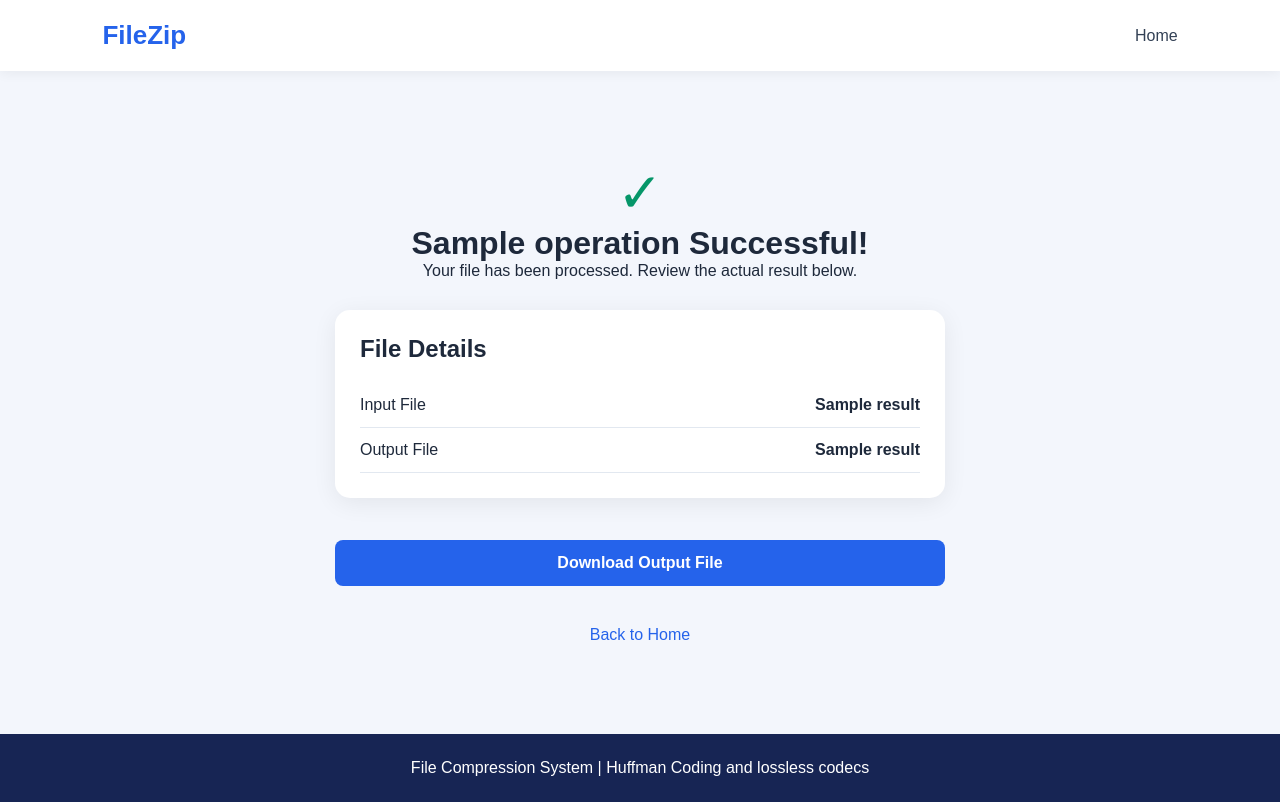
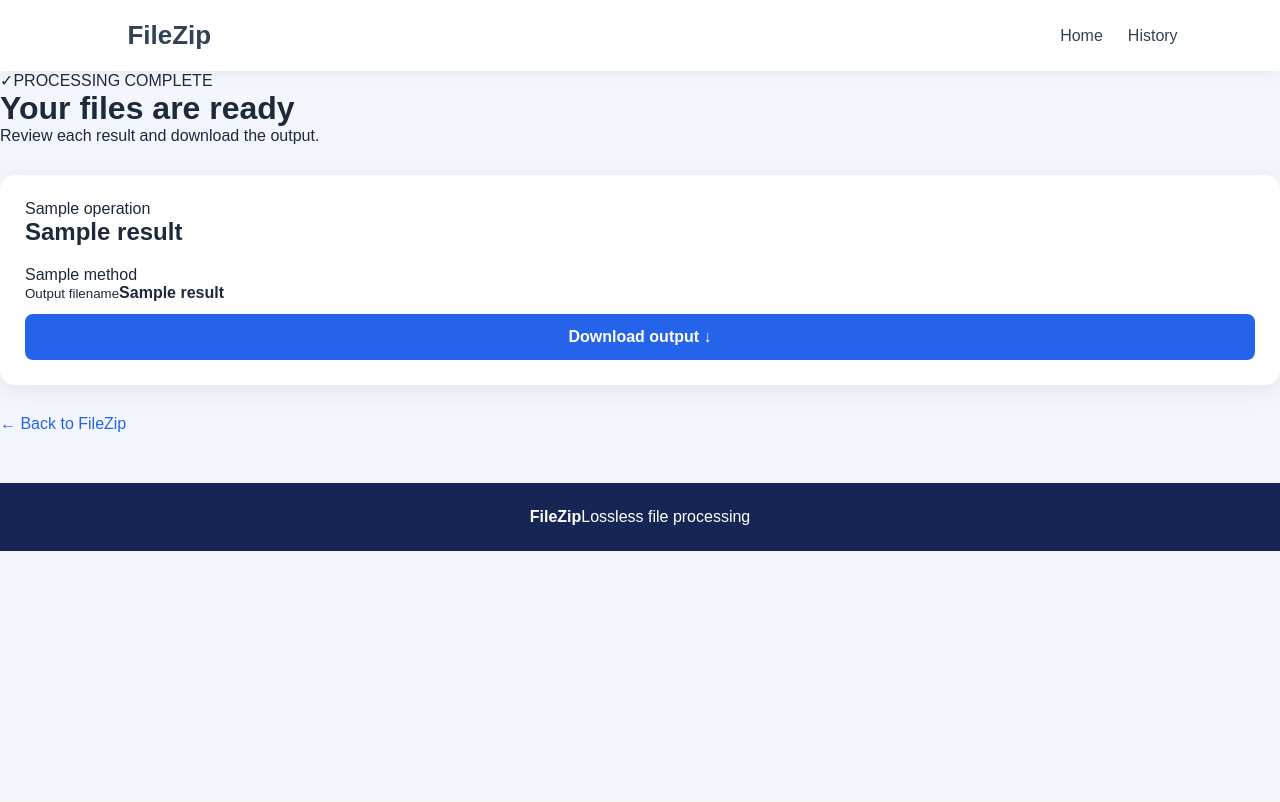
Before and after one commit to bhaskarballa204/File-Compression-System, a Flask app: template templates/result.html in a window 1280 px wide. After the commit the page ends 551 px from the top, so only its background shows below. Run offline with Flask 3, Linux system fonts and the light colour scheme; the template is opened without the code that fills it: most values are stand-ins (such as "Sample title", 1, 10 or a date in 2020).

Commit message:
Show detailed results for multiple processed files

```diff
--- a/templates/result.html
+++ b/templates/result.html
@@ -1,43 +1,31 @@
 <!DOCTYPE html>
 <html lang="en">
 <head>
-    <meta charset="UTF-8">
-    <meta name="viewport" content="width=device-width, initial-scale=1.0">
-    <title>Processing Result</title>
-    <link rel="stylesheet" href="{{ url_for('static', filename='css/style.css') }}">
+    <meta charset="UTF-8"><meta name="viewport" content="width=device-width, initial-scale=1.0">
+    <title>FileZip | Results</title><link rel="stylesheet" href="{{ url_for('static', filename='css/style.css') }}">
 </head>
 <body>
-    <header class="header"><div class="logo">FileZip</div><a href="/">Home</a></header>
-    <main class="result-container">
-        <div class="success-icon">✓</div>
-        <h1>{{ result.operation }} Successful!</h1>
-        <p>Your file has been processed. Review the actual result below.</p>
-        <div class="result-card">
-            <h2>File Details</h2>
-            <div class="detail"><span>Input File</span><strong>{{ result.original_name }}</strong></div>
-            <div class="detail"><span>Output File</span><strong>{{ result.output_name }}</strong></div>
-            {% if result.operation == "Compression" %}
-                <div class="detail"><span>Original Size</span><strong>{{ result.original_size }} bytes</strong></div>
-                <div class="detail"><span>Compressed Size</span><strong>{{ result.compressed_size }} bytes</strong></div>
-                <div class="detail"><span>Space Saved</span><strong>{{ result.saved_bytes }} bytes</strong></div>
-                <div class="detail highlight"><span>Actual Reduction</span><strong>{{ result.saving_percentage }}%</strong></div>
-                <div class="detail"><span>Requested Target</span><strong>{{ result.target_size }} bytes</strong></div>
-                <div class="detail"><span>Compression effort</span><strong>{{ result.compression_level }}</strong></div>
-                <div class="target-message {% if not result.target_met %}warning{% endif %}">
-                    {% if result.target_met %}
-                        The selected output-size target was achieved.
-                    {% else %}
-                        The requested target could not be reached with lossless compression. The closest smallest valid file is provided.
-                    {% endif %}
-                </div>
-                {% if result.saving_percentage <= 0 %}
-                    <p class="note">This file did not become smaller. Some file formats already contain compression.</p>
-                {% endif %}
-            {% endif %}
-        </div>
-        <a href="{{ result.download_url }}" class="btn download-btn">Download Output File</a>
-        <a href="/" class="back-link">Back to Home</a>
-    </main>
-    <footer><p>File Compression System | Huffman Coding and lossless codecs</p></footer>
-</body>
-</html>
+<header class="header"><a class="logo" href="/">FileZip</a><nav><a href="/">Home</a><a href="/history">History</a></nav></header>
+<main class="container result-page">
+    <div class="result-heading"><span class="success-mark">✓</span><span class="section-kicker">PROCESSING COMPLETE</span><h1>Your files are ready</h1><p>Review each result and download the output.</p></div>
+    {% if errors %}<div class="alert error">{% for error in errors %}<p>{{ error }}</p>{% endfor %}</div>{% endif %}
+    {% for result in results %}
+    <section class="result-card">
+        <div class="result-title"><div><span class="section-kicker">{{ result.operation }}</span><h2>{{ result.original_name }}</h2></div><span class="pill">{{ result.method|default("Original file restored") }}</span></div>
+        <div class="result-details"><div><small>Output filename</small><strong>{{ result.output_name }}</strong></div>
+        {% if result.operation == "Compression" %}
+        <div><small>Original size</small><strong>{{ "%.2f"|format(result.original_size / 1048576) }} MB</strong></div>
+        <div><small>Output size</small><strong>{{ "%.2f"|format(result.compressed_size / 1048576) }} MB</strong></div>
+        <div><small>Space saved</small><strong>{{ "%.2f"|format(result.saved_bytes / 1048576) }} MB</strong></div>
+        <div><small>Actual reduction</small><strong class="{% if result.saving_percentage > 0 %}positive{% else %}negative{% endif %}">{{ result.saving_percentage }}%</strong></div>
+        <div><small>Requested target</small><strong>{% if result.target_met %}Achieved{% else %}Not achievable losslessly{% endif %}</strong></div>
+        {% endif %}</div>
+        {% if result.operation == "Compression" and not result.target_met %}<p class="notice">The requested target could not be reached without losing data. The best available valid output is provided.</p>{% endif %}
+        {% if result.operation == "Compression" and result.saving_percentage <= 0 %}<p class="notice">This file did not become smaller. Some files are already compressed or cannot be optimized further.</p>{% endif %}
+        <a class="btn download" href="{{ result.download_url }}">Download output <span>↓</span></a>
+    </section>
+    {% endfor %}
+    <a class="back-link" href="/">← Back to FileZip</a>
+</main>
+<footer><strong>FileZip</strong><span>Lossless file processing</span></footer>
+</body></html>
```
